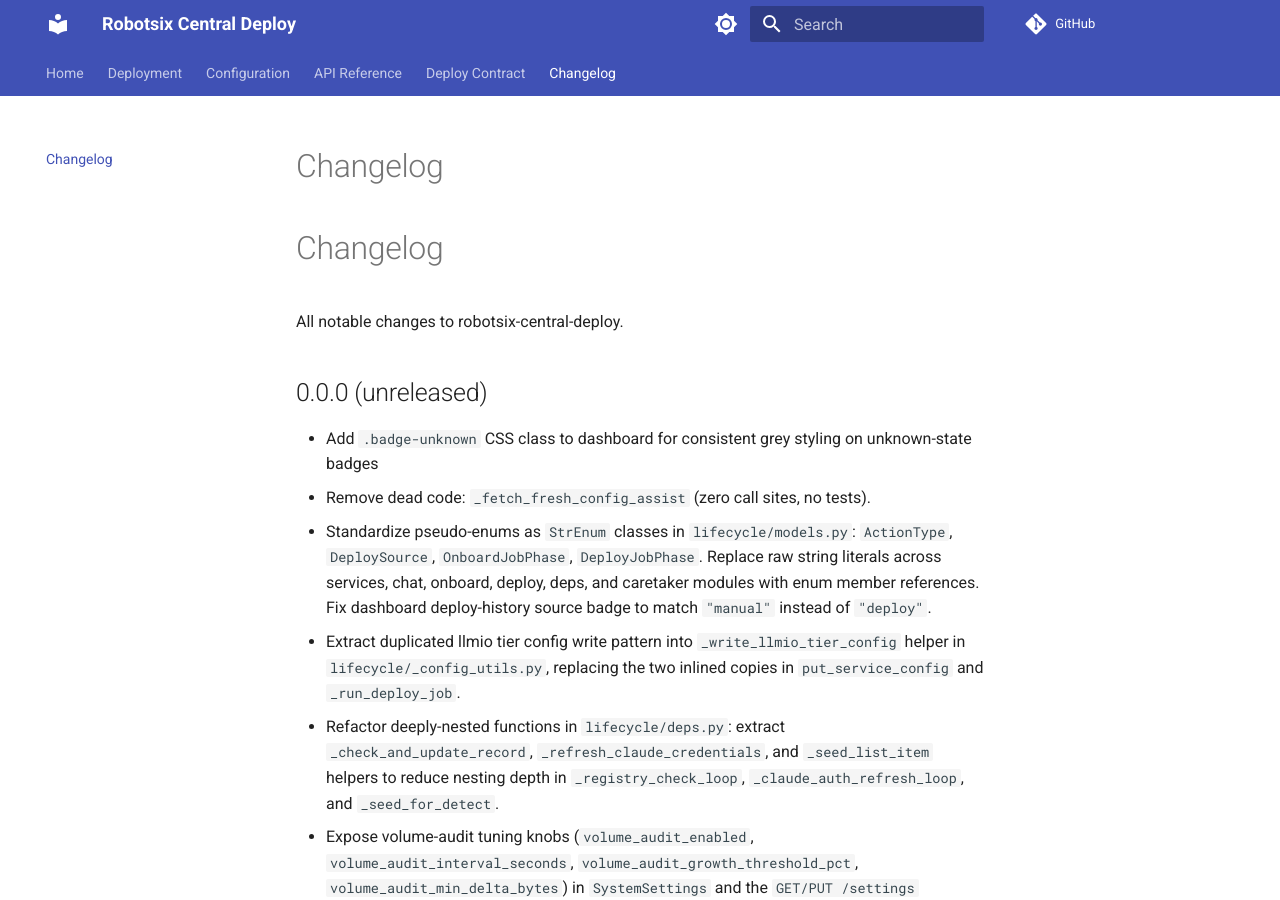
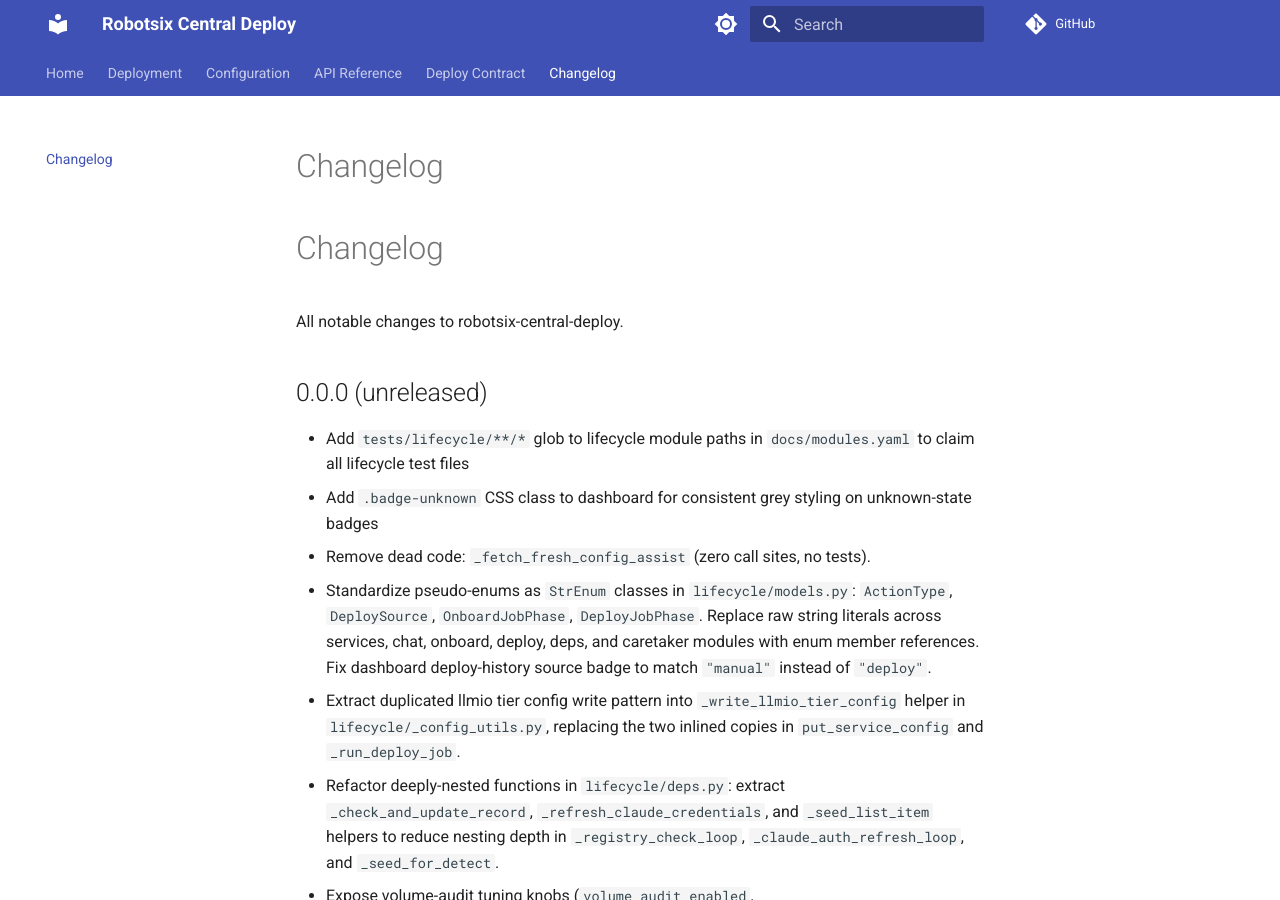
Before and after one commit to damien-robotsix/robotsix-central-deploy, an MkDocs documentation site: the page built from docs/changelog.md, in a window 1280 px wide and 900 px high. Built offline with MkDocs 1.6.1 and Material for MkDocs 9.7.7, drawn with Linux system fonts in a browser that asks for light colours; comment, search, counter and statistics services are not loaded.

Commit message:
mill: Classify tests/lifecycle/*: assign to existing module lifecycle (20260706T235522Z-classify-tests-lifecycle-assign-to-exist-1197) (#368)
* mill: Classify tests/lifecycle/*: assign to existing module lifecycle (20260706T235522Z-classify-tests-lifecycle-assign-to-exist-1197)

* ci: auto-fix add trailing newline to changelog entry

---------

Co-authored-by: robotsix-mill <mill@robotsix.local>

```diff
--- a/CHANGELOG.md
+++ b/CHANGELOG.md
@@ -6,6 +6,7 @@ All notable changes to robotsix-central-deploy.
 
 ## 0.0.0 (unreleased)
 
+- Add `tests/lifecycle/**/*` glob to lifecycle module paths in `docs/modules.yaml` to claim all lifecycle test files
 - Add `.badge-unknown` CSS class to dashboard for consistent grey styling on unknown-state badges
 - Remove dead code: ``_fetch_fresh_config_assist`` (zero call sites, no tests).
 - Standardize pseudo-enums as ``StrEnum`` classes in ``lifecycle/models.py``: ``ActionType``, ``DeploySource``, ``OnboardJobPhase``, ``DeployJobPhase``. Replace raw string literals across services, chat, onboard, deploy, deps, and caretaker modules with enum member references. Fix dashboard deploy-history source badge to match ``"manual"`` instead of ``"deploy"``.
--- a/docs/modules.yaml
+++ b/docs/modules.yaml
@@ -70,6 +70,7 @@ modules:
       - tests/deploy_lock/test_deploy_lock.py
       - tests/yaml_utils/__init__.py
       - tests/yaml_utils/test_yaml_utils.py
+      - tests/lifecycle/**/*
       - docs/ARCHITECTURE.md
       - docs/api.md
       - docs/changelog.md
```
Also changed, not shown: changelog.d/20260706T235522Z-classify-tests-lifecycle-assign-to-exist-1197.misc.md (added, +1 -0 lines).
